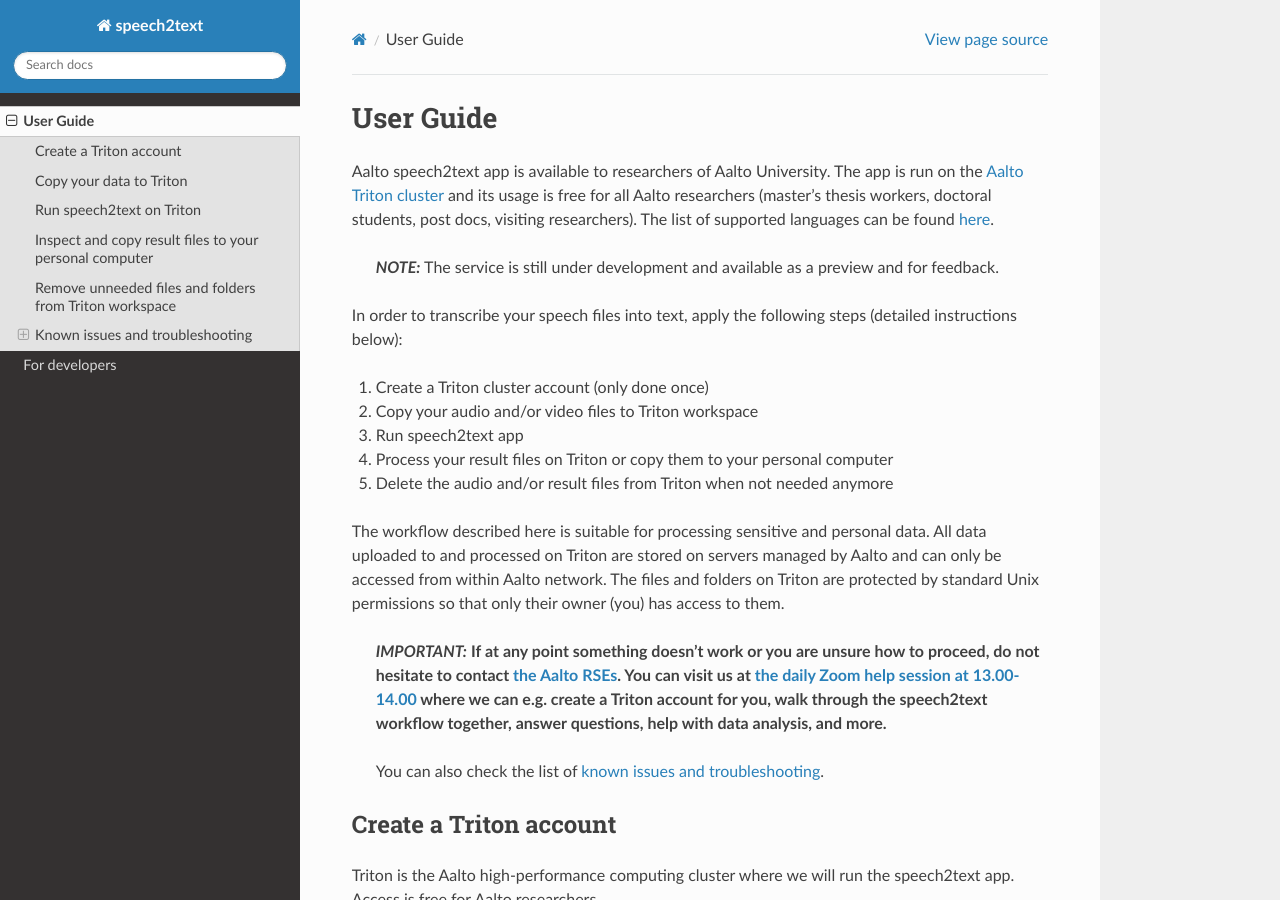
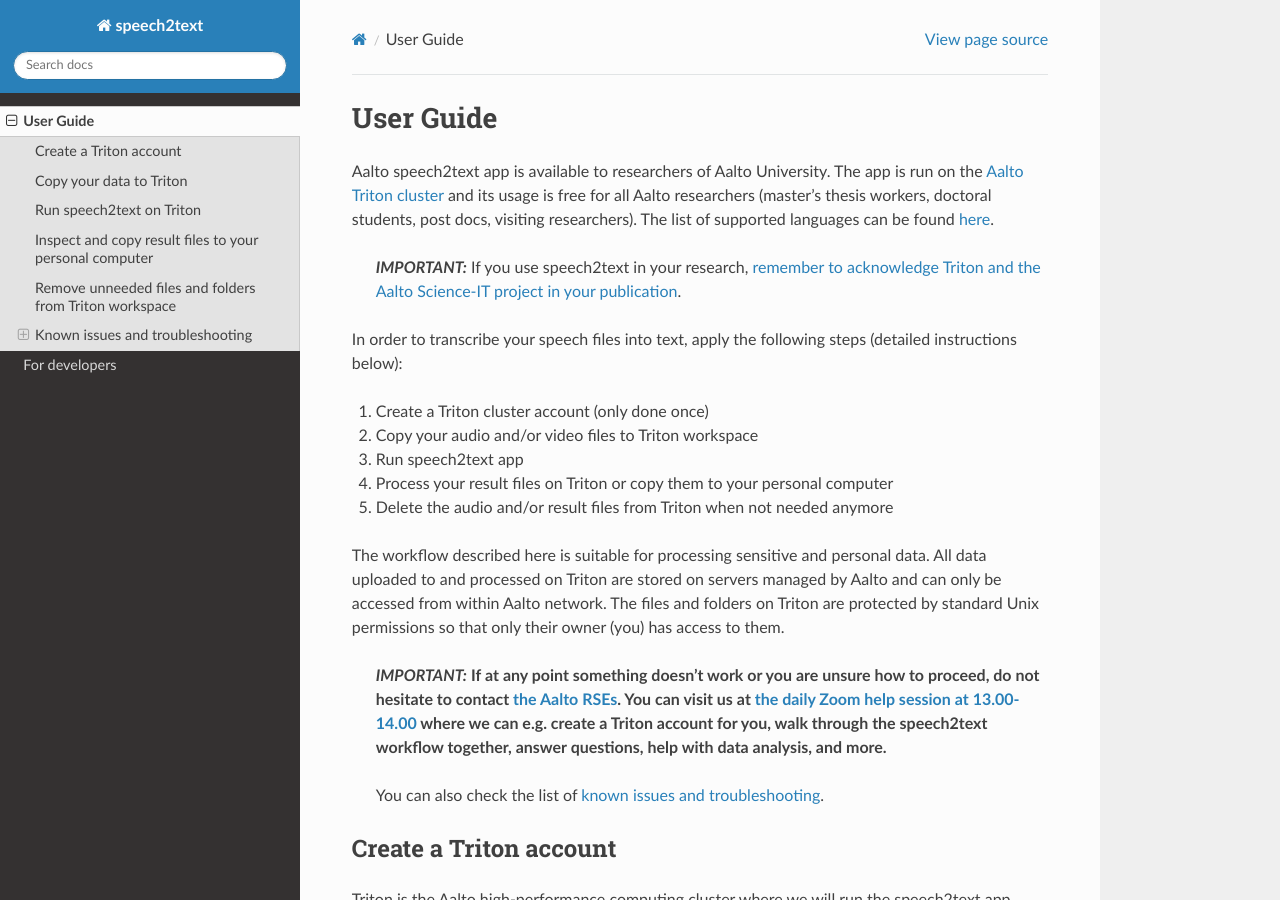
Before and after one commit to AaltoRSE/speech2text, a Sphinx documentation site: the page built from docs/source/user_guide.md, in a window 1280 px wide and 900 px high. Built offline with Sphinx 7.4.7 and the Read the Docs theme 2.0.0, drawn with Linux system fonts in a browser that asks for light colours.

Commit message:
DOC: add reminder to acknowledge Aalto Science-IT, remove available as preview notification

```diff
--- a/docs/source/user_guide.md
+++ b/docs/source/user_guide.md
@@ -2,7 +2,7 @@
 
 Aalto speech2text app is available to researchers of Aalto University. The app is run on the [Aalto Triton cluster](https://scicomp.aalto.fi/triton/) and its usage is free for all Aalto researchers (master's thesis workers, doctoral students, post docs, visiting researchers). The list of supported languages can be found [here](https://github.com/openai/whisper#available-models-and-languages).
 
-> **_NOTE:_** The service is still under development and available as a preview and for feedback.
+>**_IMPORTANT:_** If you use speech2text in your research, [remember to acknowledge Triton and the Aalto Science-IT project in your publication](https://scicomp.aalto.fi/triton/acknowledgingtriton/).
 
 In order to transcribe your speech files into text, apply the following steps (detailed instructions below):
 
@@ -22,6 +22,8 @@
 >**_IMPORTANT:_** **If at any point something doesn't work or you are unsure how to proceed, do not hesitate to contact [the Aalto RSEs](https://scicomp.aalto.fi/rse/). You can visit us at [the daily Zoom help session at 13.00-14.00](https://scicomp.aalto.fi/help/garage/#id1) where we can e.g. create a Triton account for you, walk through the speech2text workflow together, answer questions, help with data analysis, and more.**
 >
 >You can also check the list of [known issues and troubleshooting](#known-issues-and-troubleshooting).
+
+
 
 ## Create a Triton account
 
```
